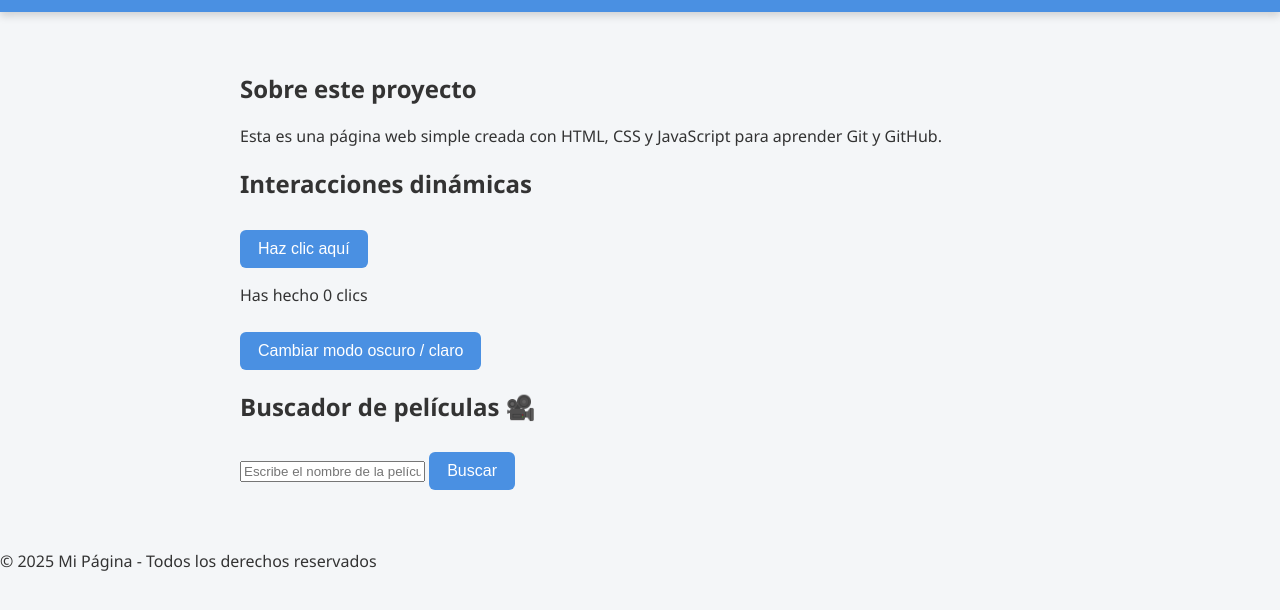
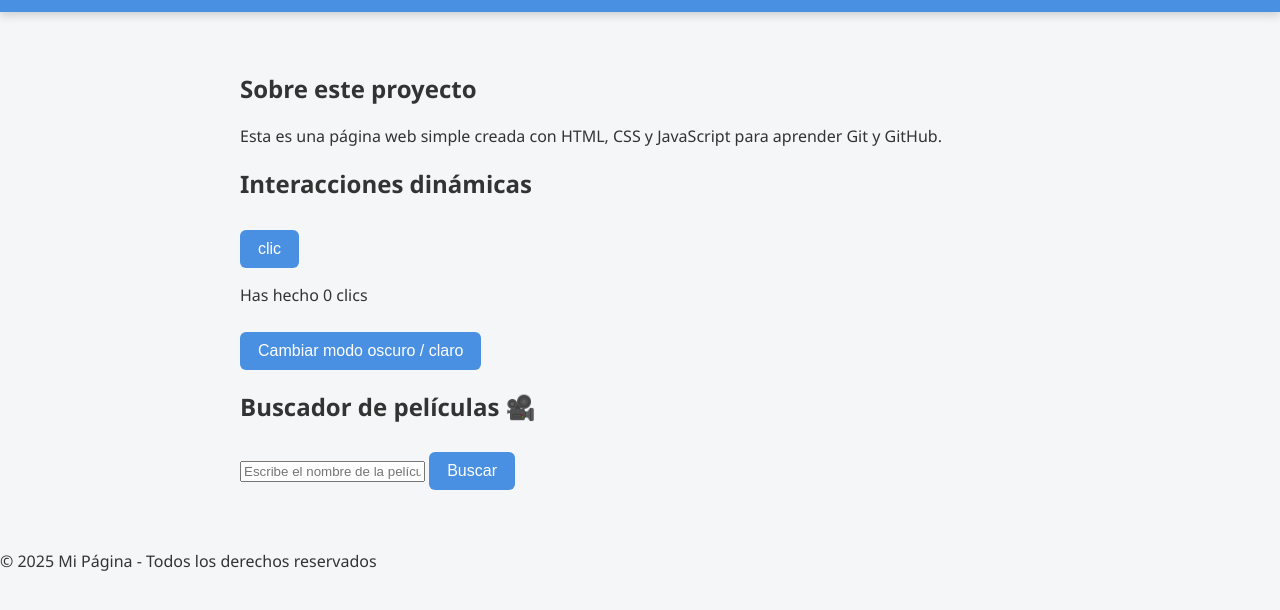
Before and after one commit to moscardanicolas-lab/mi-pagina, a plain HTML site: page index.html in a window 1280 px wide. Shown: the part 88-698 px from the top of the page. Drawn offline with Linux system fonts and the light colour scheme.

```diff
--- a/index.html
+++ b/index.html
@@ -29,7 +29,7 @@
             <h2>Interacciones dinámicas</h2>
 
             <!-- Botón contador -->
-            <button id="contadorBtn">Haz clic aquí</button>
+            <button id="contadorBtn">clic</button>
             <p>Has hecho <span id="contador">0</span> clics</p>
 
             <!-- Botón para cambiar entre modo claro / oscuro -->
```
